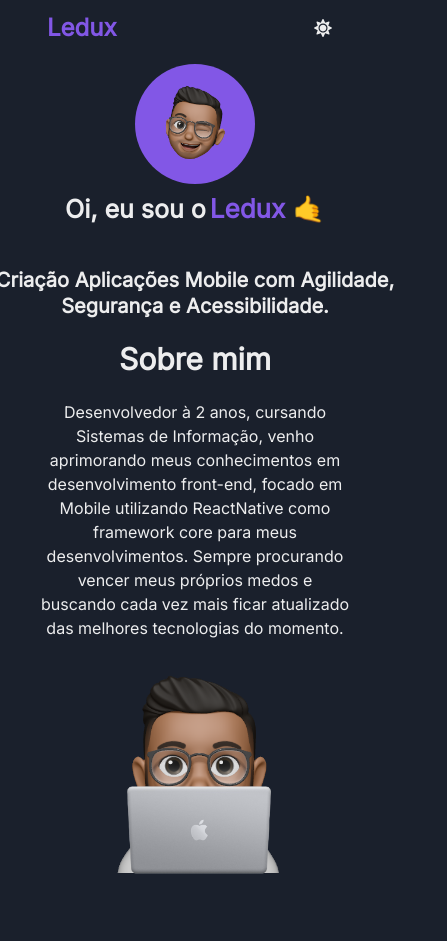
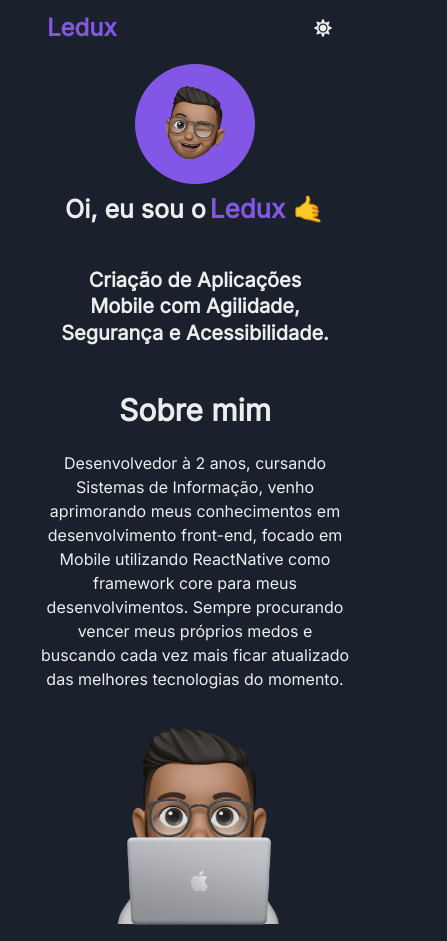
Before and after one commit to luksdev/ledux_portfolio, a Next.js app: page / in a window 390 px wide. Shown: the whole page, 447 px wide, since content can reach past the window. Before the commit the page ends 890 px from the top, so only its background shows below. Built offline with nearby package versions, Linux system fonts and the light colour scheme.

Commit message:
update margin website - responsive 100%

```diff
--- a/pages/index.tsx
+++ b/pages/index.tsx
@@ -113,13 +113,18 @@
         <Heading
           fontSize={{ base: 20, md: 50, lg: 60 }}
           textAlign="center"
-          width={{ base: '40ch', md: '20ch', lg: '20ch' }}
+          width={{ base: '70%', md: '22ch', lg: '22ch' }}
         >
-          Criação Aplicações Mobile com Agilidade, Segurança e Acessibilidade.
+          Criação de Aplicações Mobile com Agilidade, Segurança e
+          Acessibilidade.
         </Heading>
       </Box>
 
-      <VStack marginTop="10" marginY={0} marginX={'auto'} width={'80%'}>
+      <VStack
+        marginTop={{ base: '45px', md: '70px', lg: '75px' }}
+        marginX={'auto'}
+        width={'80%'}
+      >
         <HStack flexDirection={{ base: 'column', md: 'row', lg: 'row' }}>
           <Box width={{ base: '100%', md: '50%', lg: '50%' }}>
             <Heading
```
